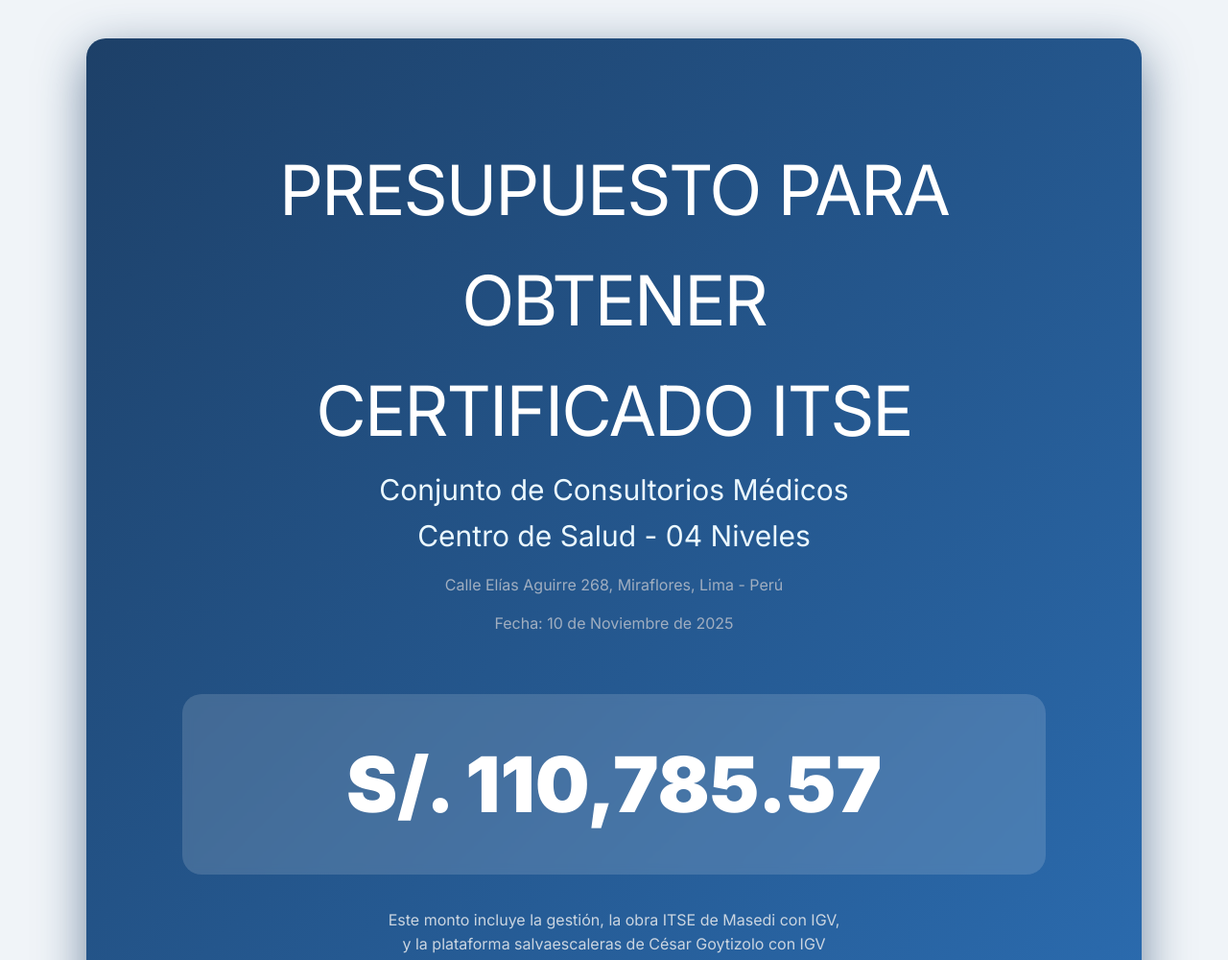
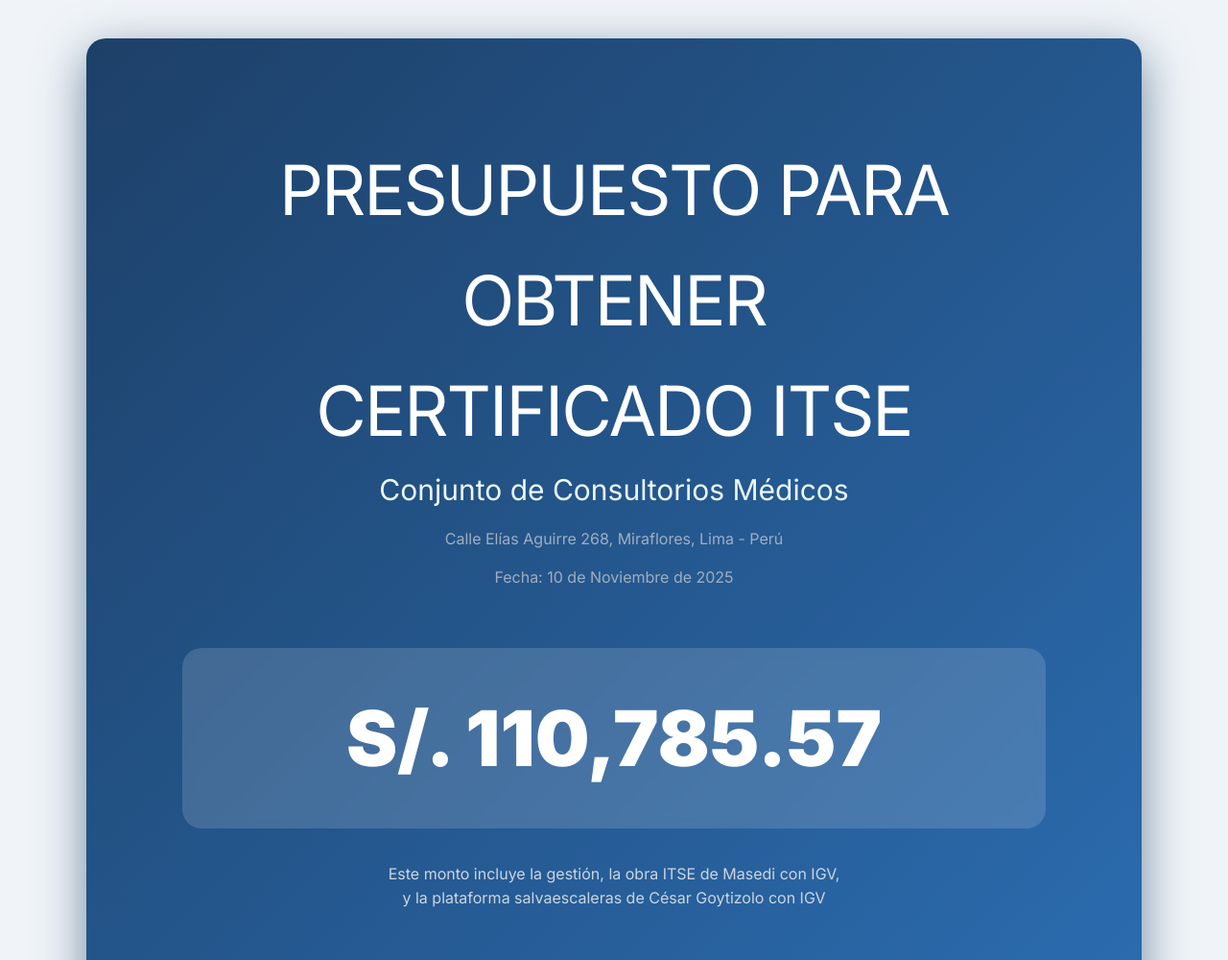
Before and after one commit to rTxZ3/PresentacionITSE, a plain HTML site: page index.html in a window 1280 px wide. Shown: the top 1000 px of the page at 96% size. Drawn offline with Linux system fonts and the light colour scheme.

Commit message:
Update index.html
took out line 278

```diff
--- a/index.html
+++ b/index.html
@@ -275,7 +275,6 @@
         <div class="slide portada">
             <div class="portada-title">PRESUPUESTO PARA OBTENER<br>CERTIFICADO ITSE</div>
             <div class="portada-subtitle">Conjunto de Consultorios Médicos</div>
-            <div class="portada-subtitle">Centro de Salud - 04 Niveles</div>
             <div class="portada-location">Calle Elías Aguirre 268, Miraflores, Lima - Perú</div>
             <div class="portada-location">Fecha: 10 de Noviembre de 2025</div>
             <div class="portada-monto">S/. 110,785.57</div>
```
